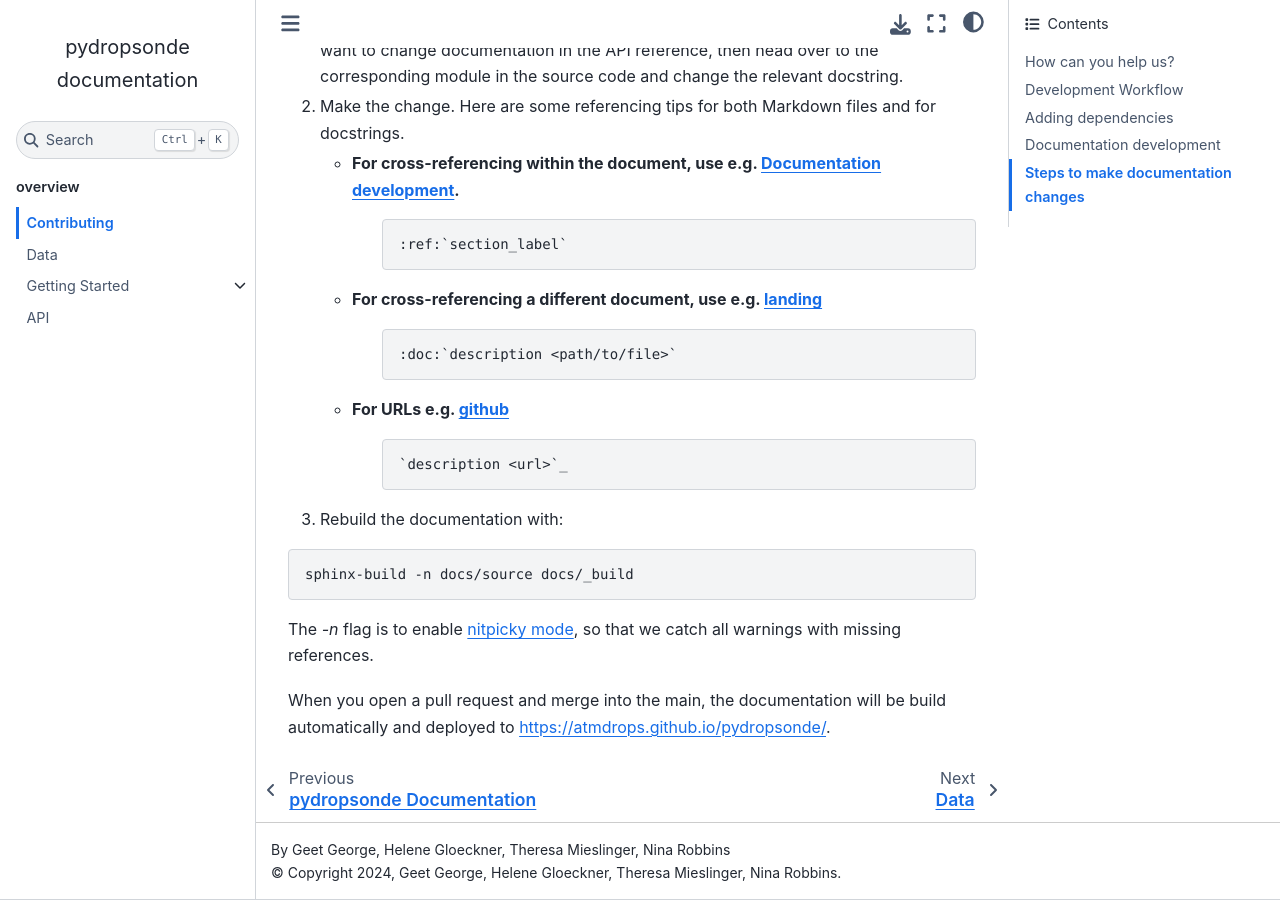
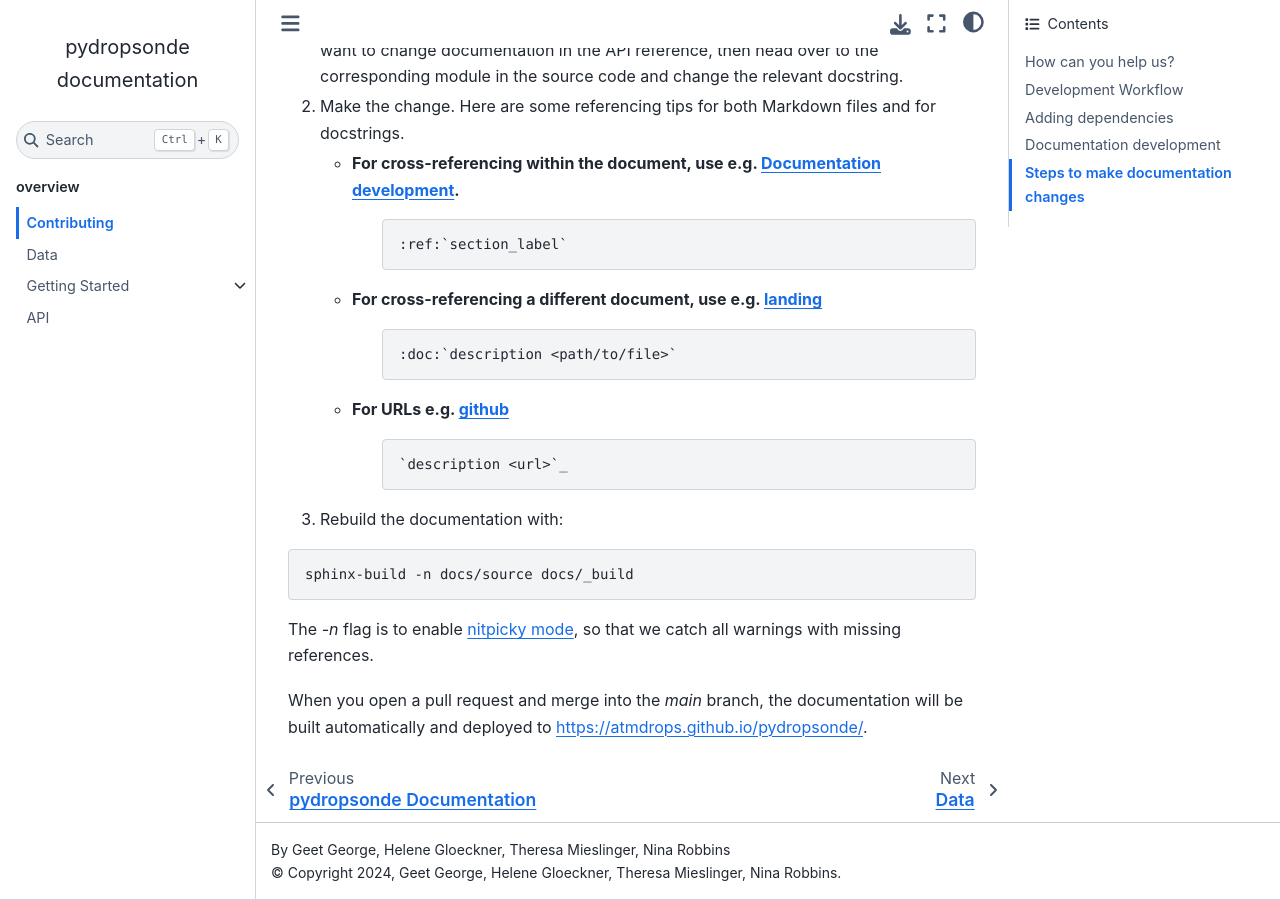
Before and after one commit to tmieslinger/pydropsonde, a Sphinx documentation site: the page built from docs/source/CONTRIBUTING.rst, in a window 1280 px wide and 900 px high, scrolled down 3880 px. Built offline with Sphinx 7.4.7 and the Sphinx Book theme 1.1.4, drawn with Linux system fonts in a browser that asks for light colours.

Commit message:
minor text fixes

```diff
--- a/docs/source/CONTRIBUTING.rst
+++ b/docs/source/CONTRIBUTING.rst
@@ -162,4 +162,4 @@ Steps to make documentation changes
 
 The `-n` flag is to enable `nitpicky mode <https://www.sphinx-doc.org/en/master/usage/configuration.html#confval-nitpicky>`_, so that we catch all warnings with missing references.
 
-When you open a pull request and merge into the main, the documentation will be build automatically and deployed to https://atmdrops.github.io/pydropsonde/.
+When you open a pull request and merge into the `main` branch, the documentation will be built automatically and deployed to https://atmdrops.github.io/pydropsonde/.
```
